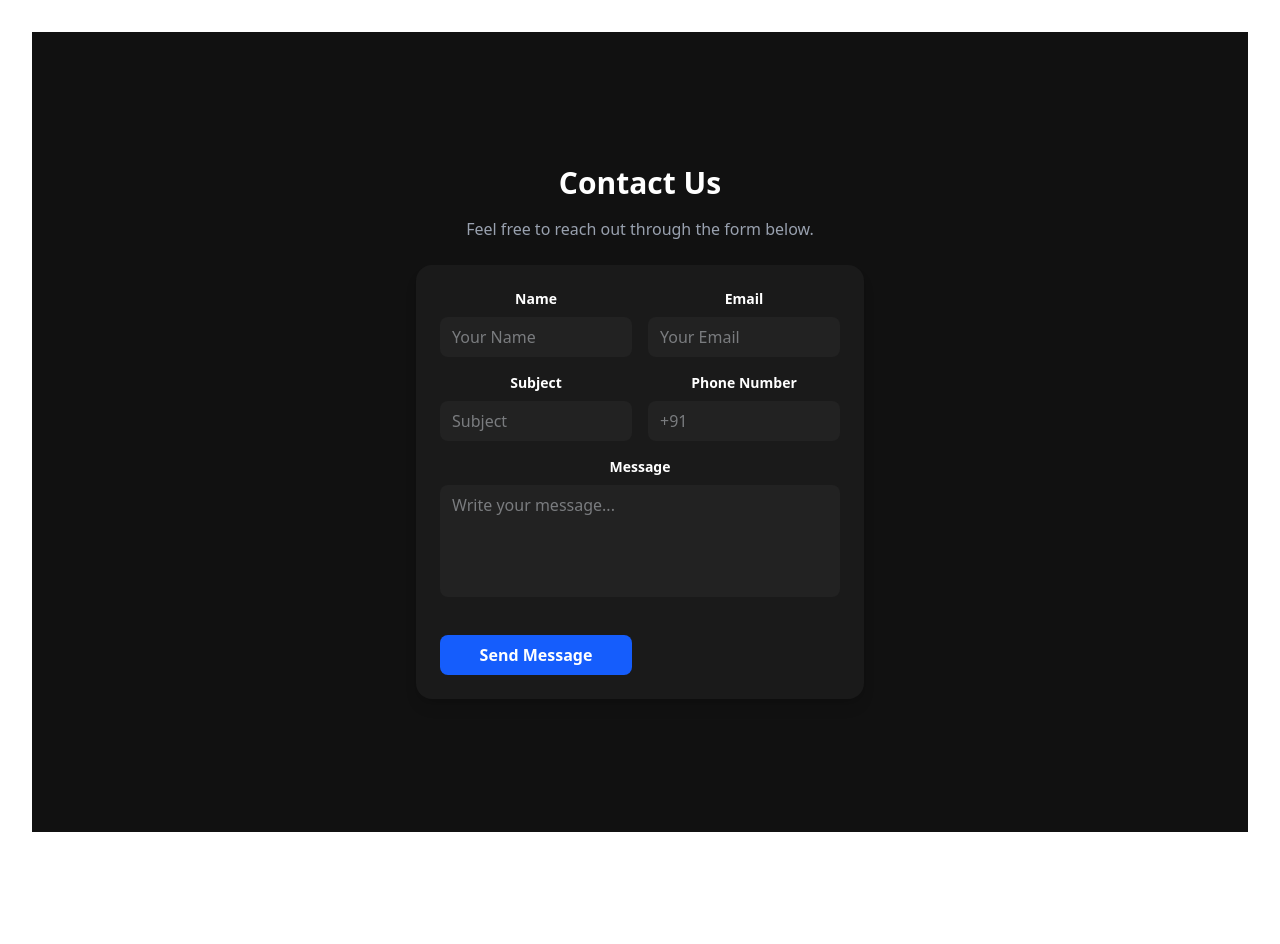
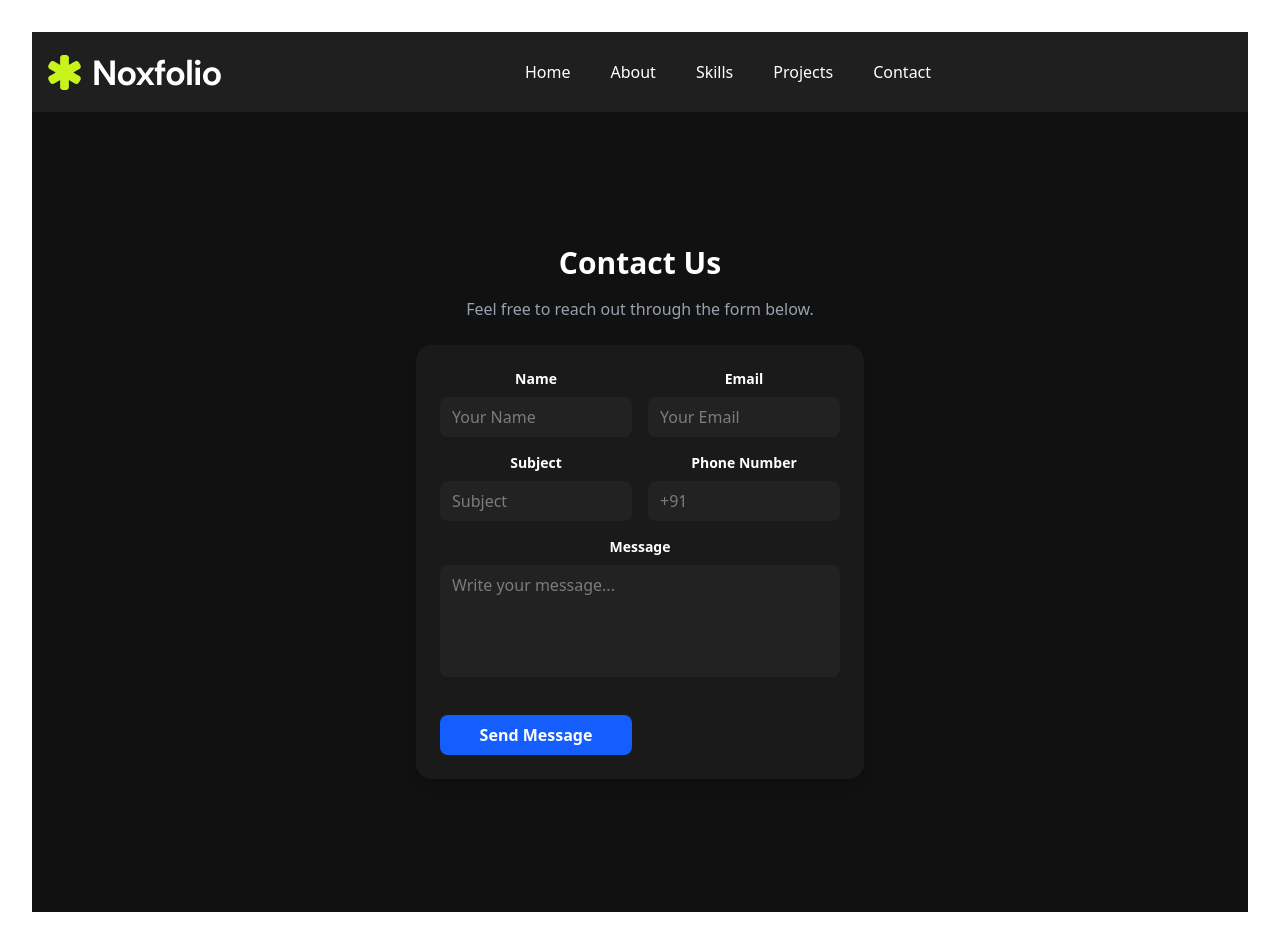
Before and after one commit to pkselva/react_portfolio, a React (Vite) app: page / in a window 1280 px wide. Before the commit the page ends 864 px from the top, so only its background shows below. Built offline with nearby package versions, Linux system fonts and the light colour scheme.

Commit message:
navigation bar added

```diff
--- a/src/App.jsx
+++ b/src/App.jsx
@@ -1,12 +1,16 @@
 import { useState } from 'react'
 import './App.css'
-import { BrowserRouter, Route, Routes } from 'react-router-dom'
+import { BrowserRouter, Route, Router, Routes } from 'react-router-dom'
 import Layout from './Pages/Layout'
 
 function App() {
   return (
     <>
-      <Layout/>
+      <BrowserRouter>
+        <Routes>
+          <Route path='/' element={<Layout />} />
+        </Routes>
+      </BrowserRouter>
     </>
   )
 }
--- a/src/Components/NavgationBar.jsx
+++ b/src/Components/NavgationBar.jsx
@@ -1,8 +1,37 @@
 import React from 'react'
+import { Link } from 'react-router-dom'
 
 function NavgationBar() {
+
+  const navList = [
+    { link: "#home", value: "Home" },
+    { link: "#about", value: "About" },
+    { link: "#skills", value: "Skills" },
+    { link: "#projects", value: "Projects" },
+    { link: "#contact", value: "Contact" },
+  ]
+
   return (
-    <></>
+    <div className='bg-[#1f1f1f] flex justify-between items-center px-[15px]'>
+      <div>
+        <img src="/logo.png" alt="logo" />
+      </div>
+      <div className='flex'>
+        {navList.map((val, idx) => {
+          return (
+            <div key={idx} className='px-5 py-[25px] leading-[30px] text-white'>
+              <a href={val.link}>
+                {val.value}
+              </a>
+            </div>
+          )
+        }
+        )}
+      </div>
+      <div>
+
+      </div>
+    </div>
   )
 }
 
```
